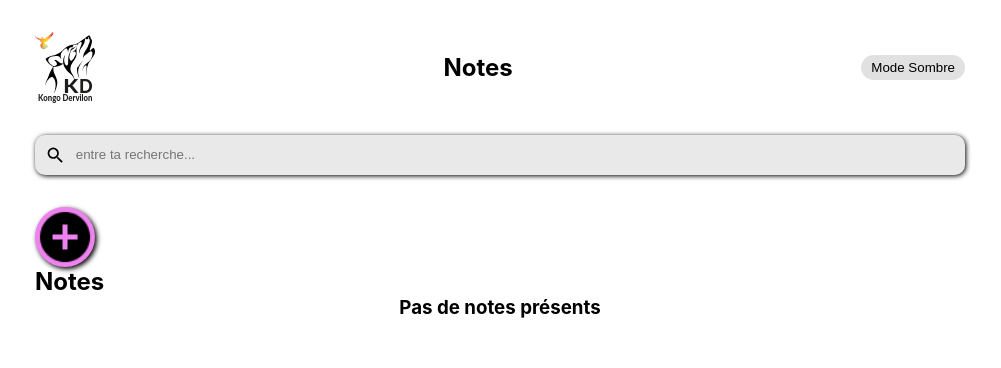
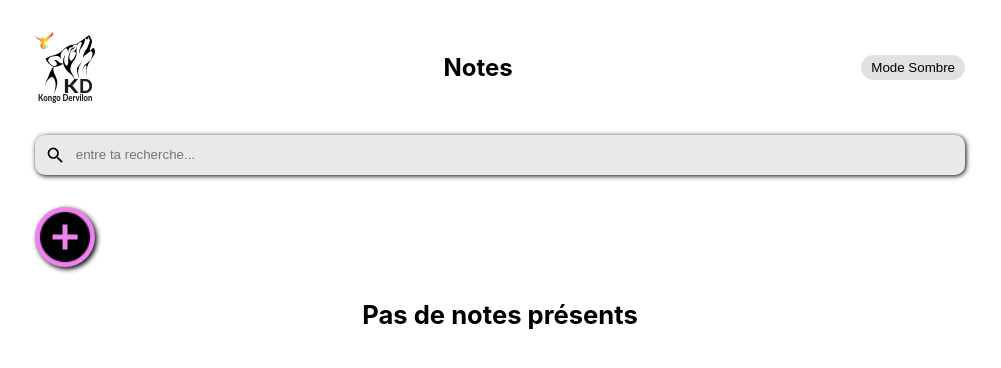
Before and after one commit to KD-Kongo-Dervilon/Projet_notes, a React (Create React App) app in the folder notes/: page / in a window 1280 px wide. Shown: the top 368 px of the page, without its empty margins (140-1141 px from the left). Built offline with nearby package versions, Linux system fonts and the light colour scheme.

Commit message:
Implementation of dark mode, and research

```diff
--- a/notes/src/App.js
+++ b/notes/src/App.js
@@ -4,11 +4,13 @@ import Sidebar from './components/Sidebar/Sidebar';
 import Home from './pages/Home ';
 
 
-
 function App() {
   const [notes, setNotes] = useState(
     JSON.parse(localStorage.getItem("notes-app")) || []
   );
+
+  const [searchText, setSearchText] = useState('');
+  const [darkmode, setDarkMode] = useState(false);
 
   const addNote = (color) => {
     const tempNotes = [...notes];
@@ -47,15 +49,22 @@ function App() {
   }, [notes]);
 
 
+
   return (
+    <div className={`${darkmode && 'dark-mode'}`}>
       <div className="App">
-      <Home />
+        <Home handleToggleDarkMode={setDarkMode}
+                    handleSearchNote={setSearchText}
+        />
         <Sidebar addNote={addNote} />
         <NoteContainer
-        notes={notes}
+          notes={notes.filter((note) =>
+              note.text.toLowerCase().includes(searchText)
+          )}
           deleteNote={deleteNote}
           updateText={updateText}
         />
+      </div>
     </div>
   );
 }
--- a/notes/src/components/Header.js
+++ b/notes/src/components/Header.js
@@ -1,7 +1,7 @@
-import React, { useState } from 'react';
+import React from 'react';
 import Logo from "../assets/img/logo.svg";
 
-const Header = () => {
+const Header = ({ handleToggleDarkMode }) => {
 
     return (
         <div className='header'>
@@ -9,6 +9,7 @@ const Header = () => {
             <h2> Notes </h2>
             <button
                 className='save'
+                onClick={() => handleToggleDarkMode((previousDarkMode) => !previousDarkMode)}
                 >
                 Mode Sombre
             </button>
--- a/notes/src/components/NoteContainer/NoteContainer.css
+++ b/notes/src/components/NoteContainer/NoteContainer.css
@@ -1,16 +1,16 @@
-.note-container {
-    height: 100px;
-}
-
-.text-center {
-    text-align: center;
-    margin: 1rem 0rem;
-}
-
 .note-container_notes {
     display: flex;
     justify-content: center;
-    flex-wrap: wrap;
+    flex-flow: row wrap;
     gap: 20px;
-	margin: 0rem auto;
+    margin-top: 2rem;
 }
+
+.dark-mode h3 {
+    color: #fff;
+    font-size: clamp(22px, 2vw, 4rem);
+}
+
+h3 {
+    font-size: clamp(22px, 2vw, 4rem);
+}
--- a/notes/src/components/NoteContainer/NoteContainer.js
+++ b/notes/src/components/NoteContainer/NoteContainer.js
@@ -17,7 +17,6 @@ function NoteContainer(props) {
 
     return (
       <div className="note-container">
-        <h2>Notes</h2>
         <div className="note-container_notes custom-scroll">
           {notes?.length > 0 ? (
             notes.map((item) => (
--- a/notes/src/components/Search.js
+++ b/notes/src/components/Search.js
@@ -1,19 +1,14 @@
-import React, { useState } from 'react';
+import React from 'react';
 import { MdSearch } from 'react-icons/md';
 
-const Search = () => {
-    const [searchText, setSearchText] = useState('');
-
-    const handleSearchNote = (e) => {
-        setSearchText(e.target.value);
-    }
-
+const Search = ({ handleSearchNote}) => {
 
     return (
         <div className='search'>
 			<MdSearch  className='search-icons' size='1.3em' />
 			<input
-                onChange={handleSearchNote}
+                onChange={(e) =>
+                    handleSearchNote(e.target.value)}
 				type='text'
 				placeholder='entre ta recherche...'
 			/>
--- a/notes/src/pages/Home .js
+++ b/notes/src/pages/Home .js
@@ -2,11 +2,12 @@ import React from 'react'
 import Header from '../components/Header'
 import Search from '../components/Search'
 
-const Home  = () => {
+const Home  = ({handleToggleDarkMode,  handleSearchNote}) => {
+
     return (
         <div>
-            <Header/>
-            <Search/>
+            <Header handleToggleDarkMode={handleToggleDarkMode}/>
+            <Search handleSearchNote={ handleSearchNote}/>
         </div>
     )
 }
--- a/notes/src/styles/index.css
+++ b/notes/src/styles/index.css
@@ -18,7 +18,7 @@ code {
 }
 
 .App {
-	max-width:  960px;
+	max-width: 960px;
 	margin: 0rem auto;
 	padding: 0rem 0.9375rem;
 	scroll-behavior: smooth;
@@ -52,6 +52,28 @@ code {
 .header img {
 	width: 60px;
 	margin: 2rem 0rem;
+}
+
+.dark-mode {
+	background-color: #000;
+	min-height: 100vh;
+	transition: 300ms ease-out;
+}
+
+.dark-mode  h2{
+	color: #fff;
+}
+
+.dark-mode  .save {
+	box-shadow: 2px 2px 2px #fff;
+	box-shadow: 2px 2px 2px violet;
+}
+
+.dark-mode .header img{
+	color: #fff;
+	background-color: #fff;
+	border-radius: 5px;
+	box-shadow: 1px 1px 1px 2px violet;
 }
 
 .save{
```
Also changed, not shown: notes/src/components/NoteList.js (deleted, +0 -14 lines). Lines whose indentation alone changed are shown as unchanged.
